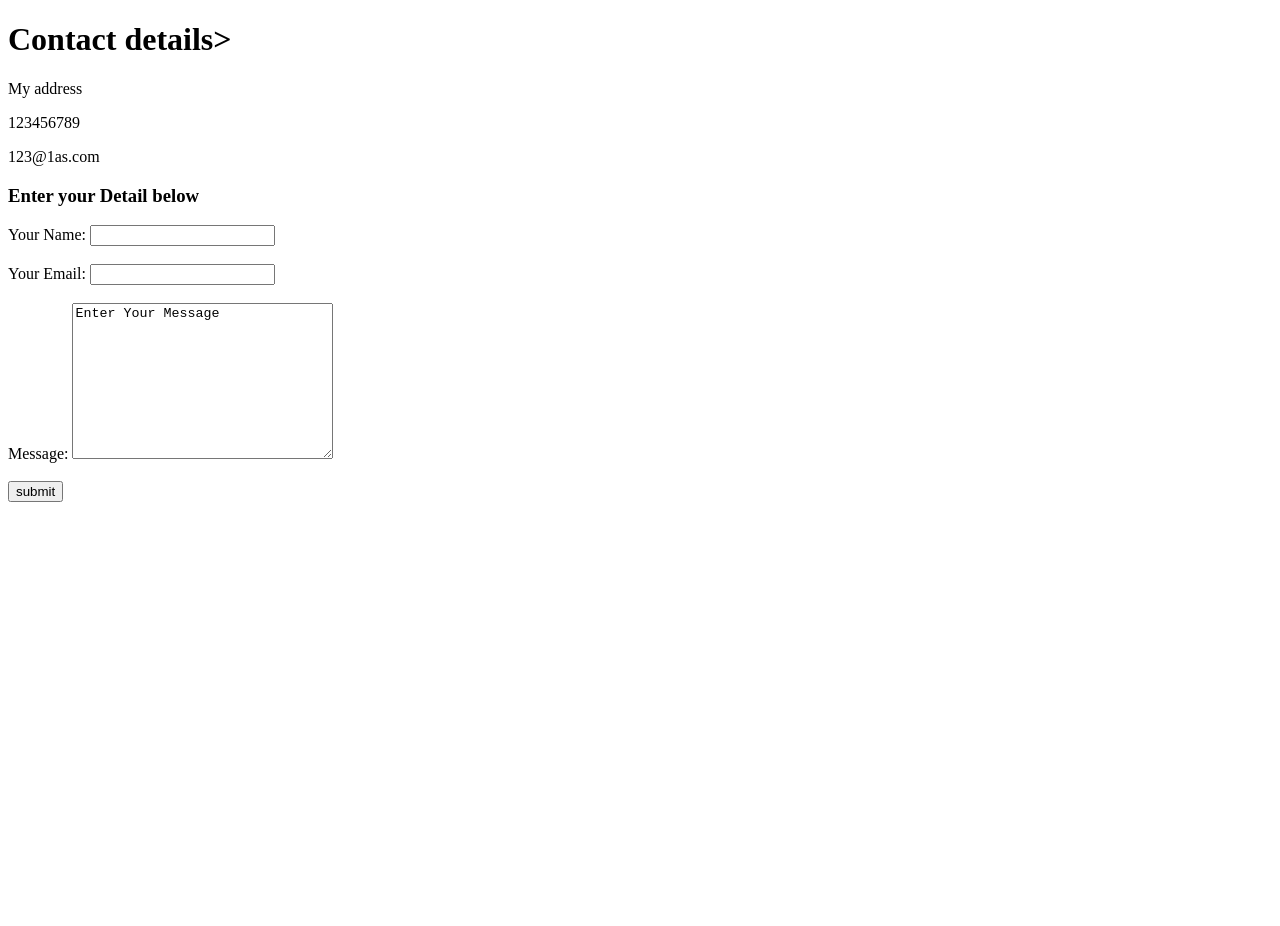
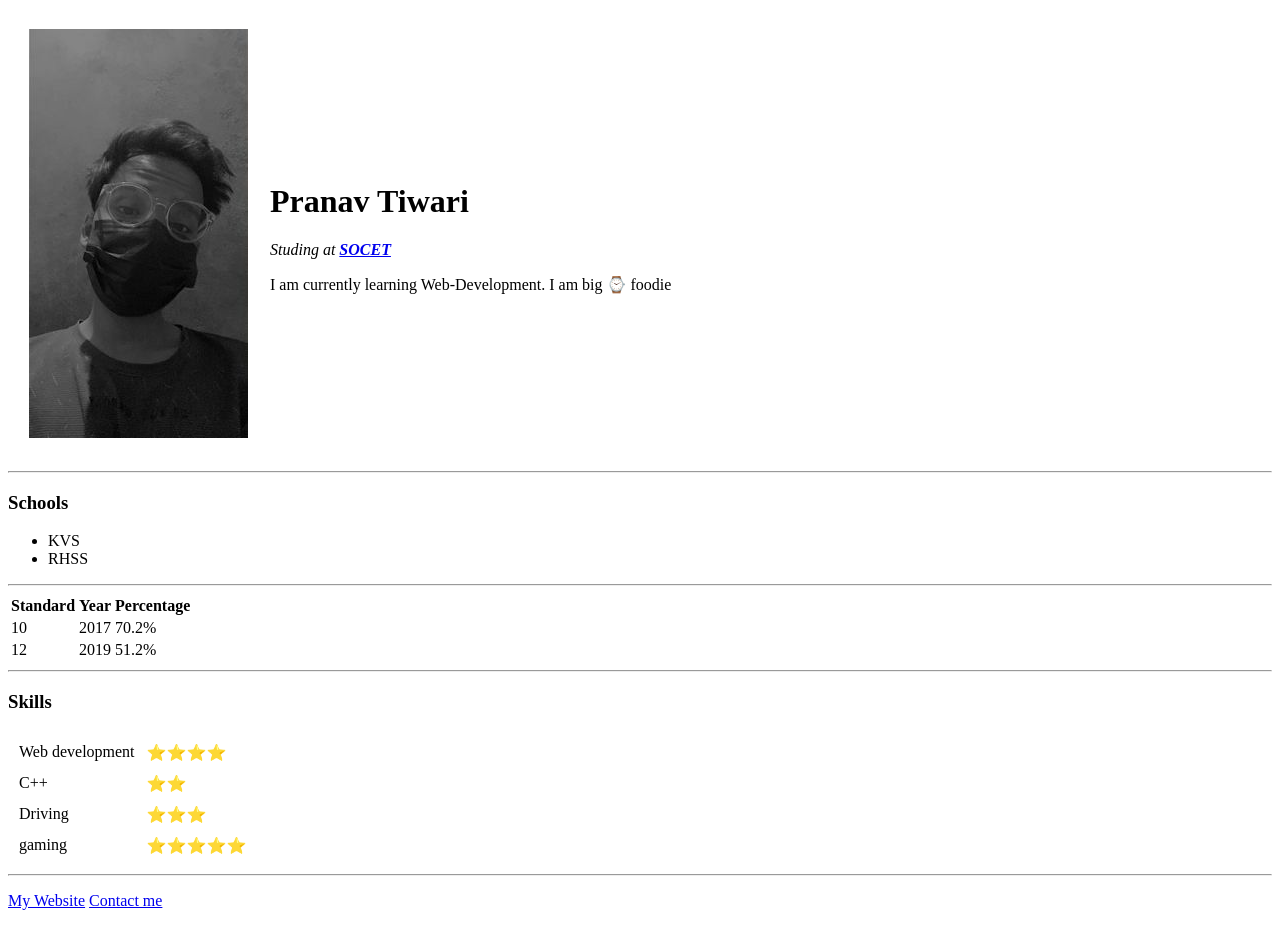
Before and after one commit to Pranav-8bit/cv, a plain HTML site: page index.html in a window 1280 px wide. Before the commit the page ends 800 px from the top, so only its background shows below. Drawn offline with Linux system fonts and the light colour scheme.

Commit message:
corrected

```diff
--- a/index.html
+++ b/index.html
@@ -4,22 +4,67 @@
     <meta charset="UTF-8">
     <meta http-equiv="X-UA-Compatible" content="IE=edge">
     <meta name="viewport" content="width=device-width, initial-scale=1.0">
-    <title>Document</title>
+    <title>CV</title>
 </head>
 <body>
-        <h1>Contact details></h1>
-        <p>My address</p>
-        <p>123456789</p>
-        <p>123@1as.com</p>
-        <h3>Enter your Detail below</h3>
-        <form action="post" action="index.html">
-            <label>Your Name:</label>
-            <input type="text"><br><br>
-            <label >Your Email:</label>
-            <input type="email"><br><br>
-            <label> Message: </label>
-            <textarea name="Message" id="" cols="30" rows="10">Enter Your Message</textarea>
-            <br><br><input type="submit" value="submit">
-        </form>
+    <table cellspacing="20">
+        <tr>
+            <td><img src="./IMG_229.jpg" alt="Pranav Tiwari"></td>
+            <td><h1>Pranav Tiwari</h1>
+                <p><em>Studing at <strong><a href="https://socet.edu.in/">SOCET</a></strong> </em></p>
+                <p>I am currently learning Web-Development. I am big ⌚ foodie</p></td>
+        </tr>
+    </table>
+    <hr>
+    <h3>Schools</h3>
+    <ul>
+        <li>KVS</li>
+        <li>RHSS</li>
+    </ul>
+    <hr>
+    <table>
+        <thead>
+           <th> Standard </th>
+           <th> Year </th>
+           <th> Percentage </th>
+        </thead>
+        <tbody>
+            <tr>
+                <td>10</td>
+                <td>2017</td>
+                <td>70.2%</td>
+            </tr>
+            <tr>
+                <td>12</td>
+                <td>2019</td>
+                <td>51.2%</td>
+            </tr>
+        </tbody>
+    </table>
+    <hr>
+    <h3>Skills</h3>
+    <table cellspacing="10">
+        <tr>
+            <td> Web development</td>
+            <td>⭐⭐⭐⭐ </td>
+        </tr>
+        <tr>
+            <td> C++</td>
+            <td>⭐⭐ </td>
+        </tr>
+        <tr>
+            <td> Driving</td>
+            <td>⭐⭐⭐ </td>
+        </tr>
+        <tr>
+            <td> gaming</td>
+            <td>⭐⭐⭐⭐⭐ </td>
+        </tr>
+    </table>
+    <hr>
+    <p>
+        <a target="_blank" href="https://dopostin.blogspot.in">My Website</a>
+        <a target="_blank" href="contact_me.html">Contact me</a>
+    </p>
 </body>
 </html>
```
